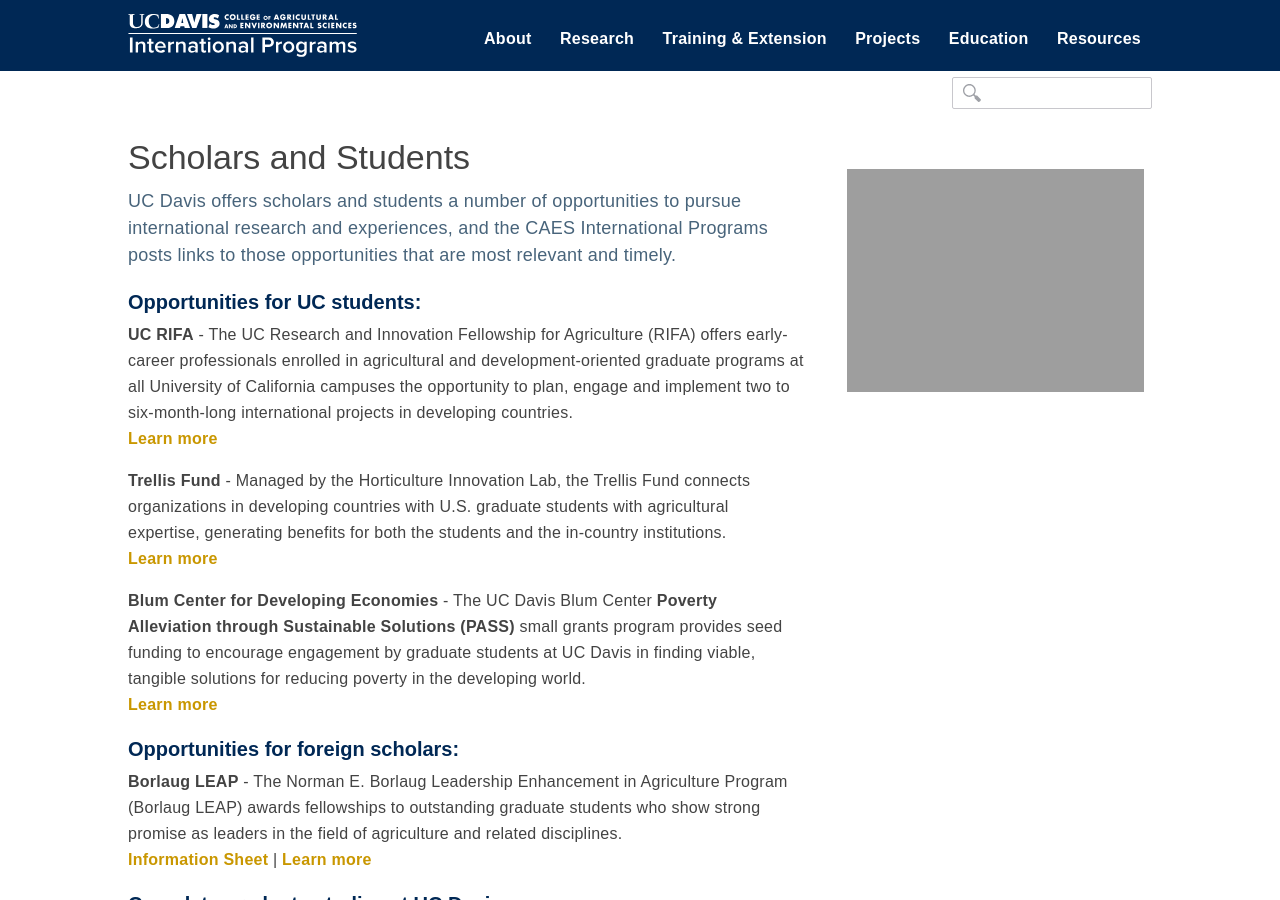
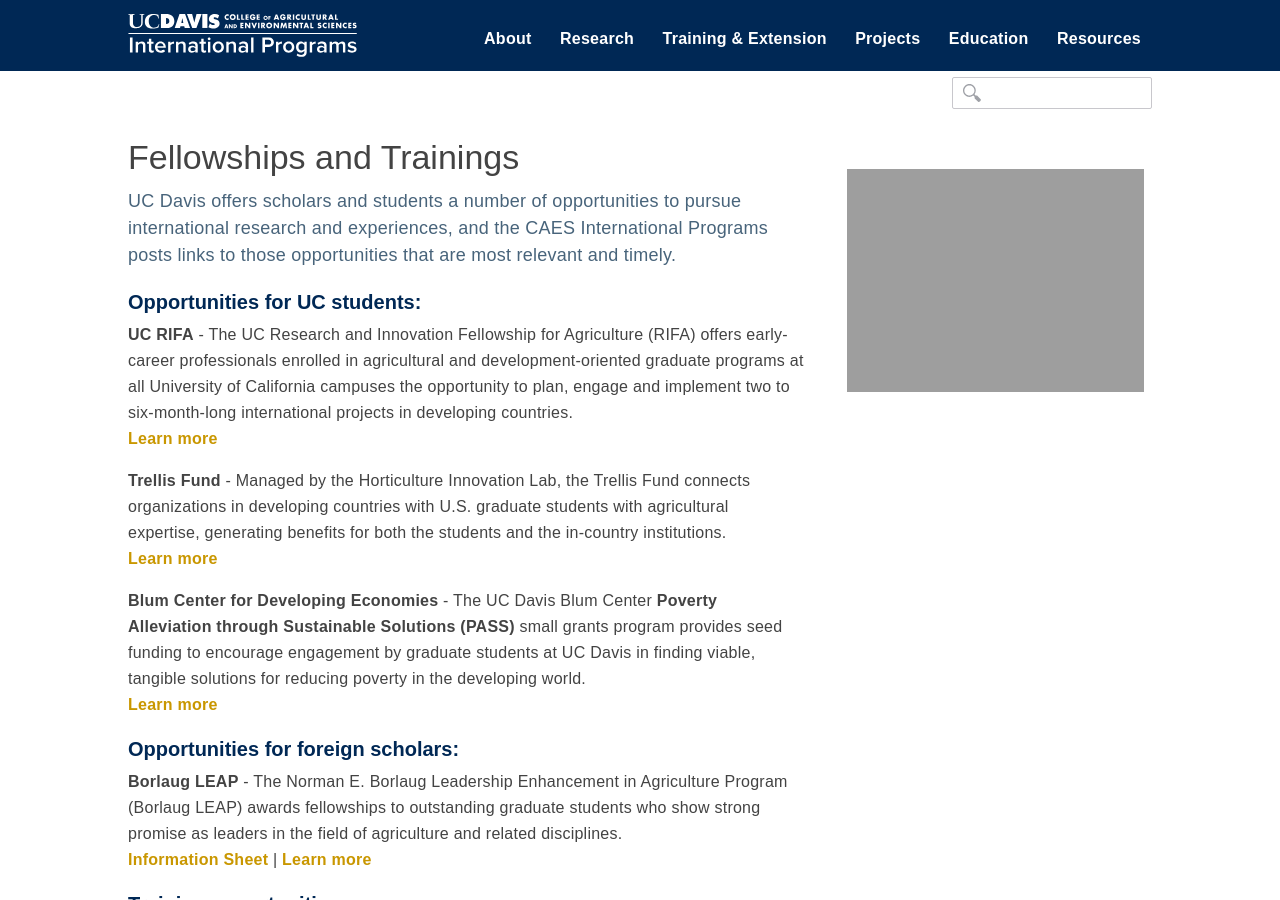
Before and after one commit to ucdavis/ip, a Jekyll site: the page built from scholars-and-students/index.html, in a window 1280 px wide and 900 px high. Built offline with Jekyll 4.4.1, drawn with Linux system fonts in a browser that asks for light colours; nearby versions of some CDN libraries; some of the changed text lies outside the part shown.

Commit message:
changing scholars and students to fellowships and trainings

```diff
--- a/scholars-and-students/index.html
+++ b/scholars-and-students/index.html
@@ -1,7 +1,7 @@
 ---
 layout: page
-title: Scholars and Students
-breadcrumbs: Scholars and Students
+title: Fellowships and Trainings
+breadcrumbs: Fellowships and Trainings
 ---
 <article>
 
@@ -24,7 +24,13 @@
     <p><b>Borlaug LEAP</b> - The Norman E. Borlaug Leadership Enhancement in Agriculture Program (Borlaug LEAP) awards fellowships to outstanding graduate students who show strong promise as leaders in the field of agriculture and related disciplines. <br>
       <a href="/media/files/one-pager-USAID-BorlaugLEAP.pdf" class="learnmore">Information Sheet</a> | <a target="_blank" class="learnmore" href="https://borlaugleap.org/">Learn more</a></p>
 
-    <h3>Complete graduate studies at UC Davis:</h3>
+    <h3>Training opportunities:</h3>
+
+    <p><b>USDA Cochran Fellowship Program:</b></br> International Programs at UC Davis is a major host for short-term Cochran fellows. The Cochran Fellowship Program provides short-term training opportunities to agricultural professionals from middle income countries, emerging markets and emerging democracies. Key contact: Jan Hopmans <br><a class="learnmore" target="_blank" href="http://www.fas.usda.gov/programs/cochran-fellowship-program">Learn more</a></p>
+
+    <p><b>The International Ag Extension Academy:</b></br> The International Programs office runs a wide range of short term capacity building workshops to help partners develop their abilities to conduct research and extension. <br><a class="learnmore" target="_blank" href="http://www.agextonline.com/index.html">Learn more</a></p>
+
+    <h3>Graduate studies at UC Davis:</h3>
 
     <p><b>International Agricultural Development Graduate Group</b> - The UC Davis Masters Program in International Agricultural Development (IAD) prepares students for careers in global agriculture and rural development. <br><a class="learnmore" target="_blank" href="http://iad.ucdavis.edu/">Learn more</a></p>
 
```
